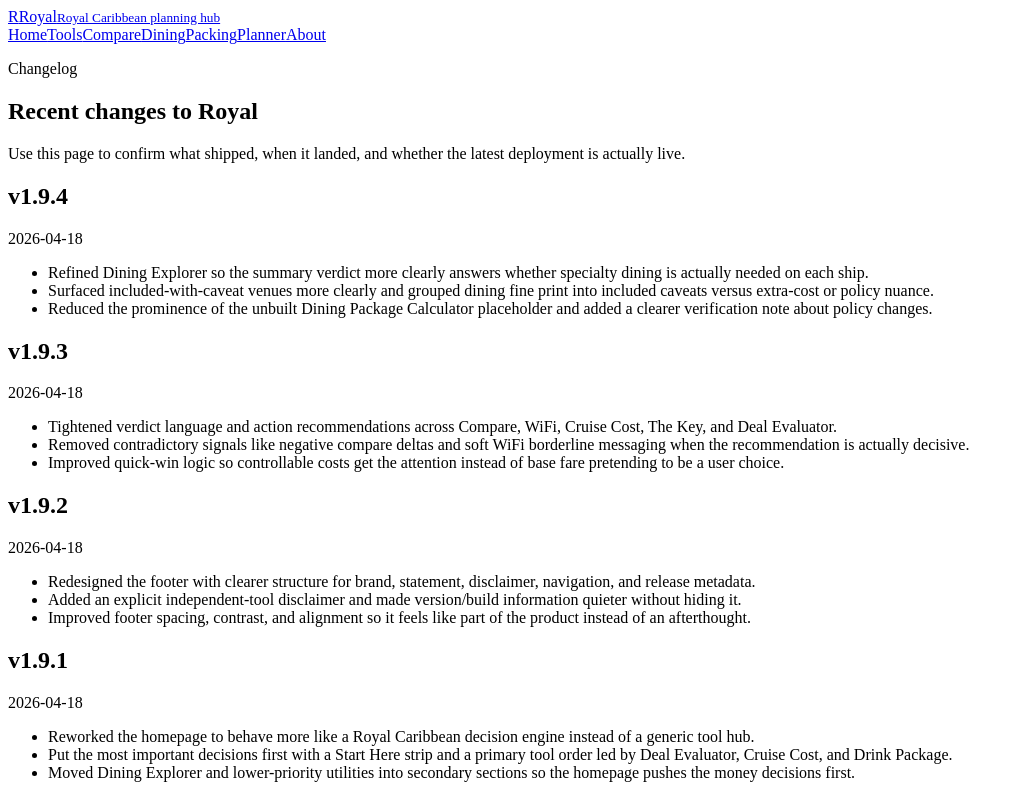
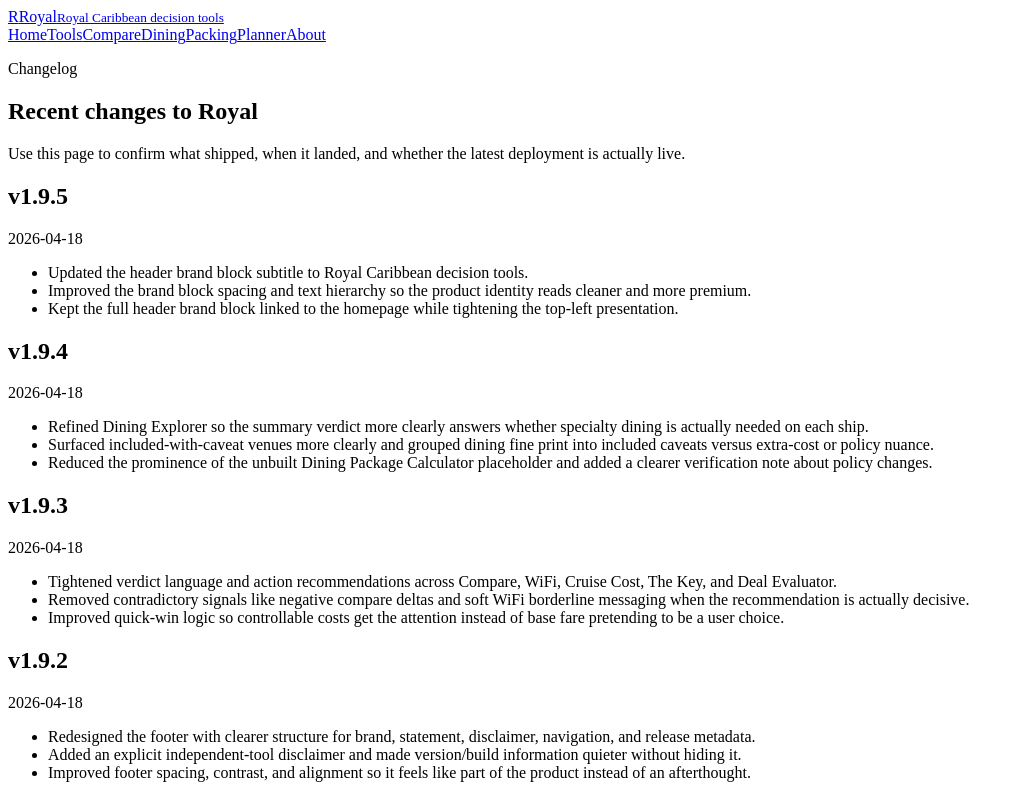
Before and after one commit to tjhiggy/Royal, a React (Vite) app: page /changelog in a window 1280 px wide. Shown: the top 800 px of the page, without its empty margins (0-1024 px from the left). Built offline with nearby package versions, Linux system fonts and the light colour scheme; the HTML template or start-up script is replaced by a standard one.

Commit message:
update compare presets and UX improvements

```diff
--- a/src/components/SiteLayout.jsx
+++ b/src/components/SiteLayout.jsx
@@ -18,9 +18,9 @@
         <div className="container nav-bar">
           <NavLink className="brand" to="/">
             <span className="brand-mark">R</span>
-            <span>
-              Royal
-              <small>Royal Caribbean planning hub</small>
+            <span className="brand-copy">
+              <span className="brand-title">Royal</span>
+              <small>Royal Caribbean decision tools</small>
             </span>
           </NavLink>
 
--- a/src/data/releaseInfo.js
+++ b/src/data/releaseInfo.js
@@ -1,8 +1,17 @@
 export const releaseInfo = {
-  currentVersion: 'v1.9.4',
+  currentVersion: 'v1.9.5',
   updatedDate: '2026-04-18',
-  buildId: 'dining-explorer-refine',
+  buildId: 'header-brand-polish',
   changelogEntries: [
+    {
+      version: 'v1.9.5',
+      date: '2026-04-18',
+      changes: [
+        'Updated the header brand block subtitle to Royal Caribbean decision tools.',
+        'Improved the brand block spacing and text hierarchy so the product identity reads cleaner and more premium.',
+        'Kept the full header brand block linked to the homepage while tightening the top-left presentation.',
+      ],
+    },
     {
       version: 'v1.9.4',
       date: '2026-04-18',
--- a/src/styles.css
+++ b/src/styles.css
@@ -105,15 +105,31 @@
 .brand {
   display: inline-flex;
   align-items: center;
-  gap: 0.85rem;
+  gap: 1rem;
   font-weight: 700;
   color: var(--text);
 }
 
+.brand-copy {
+  display: grid;
+  gap: 0.08rem;
+  align-items: start;
+}
+
+.brand-title {
+  font-size: 1.08rem;
+  letter-spacing: 0.01em;
+  line-height: 1.05;
+}
+
 .brand small {
   display: block;
-  color: var(--text-soft);
-  font-weight: 500;
+  color: var(--text-faint);
+  font-weight: 600;
+  font-size: 0.78rem;
+  letter-spacing: 0.06em;
+  text-transform: uppercase;
+  line-height: 1.2;
 }
 
 .brand-mark {
```
